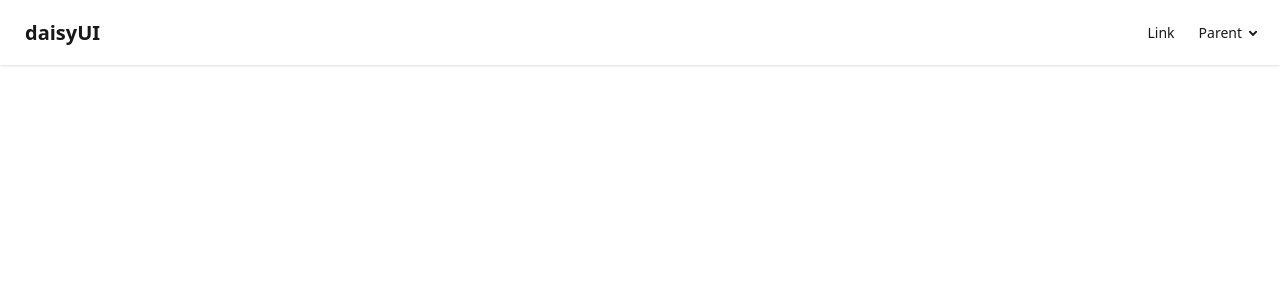
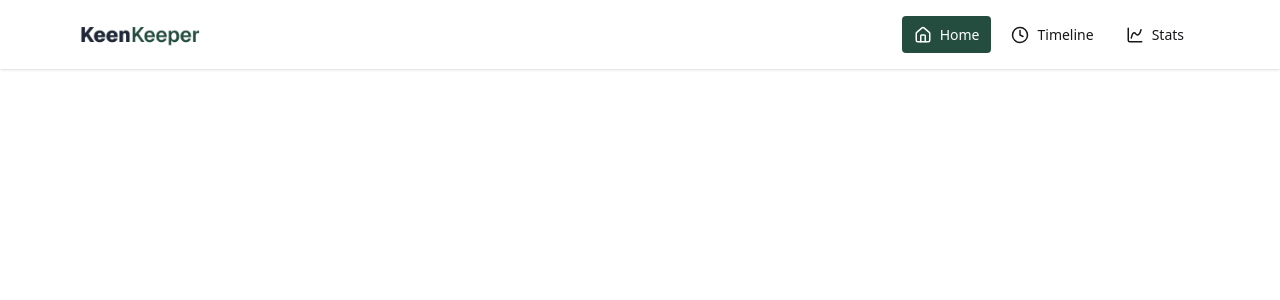
Before and after one commit to maria24680/B13-A7-Keen-Keeper, a Next.js app: page / in a window 1280 px wide. Shown: the top 300 px of the page. Built offline with nearby package versions, Linux system fonts and the light colour scheme.

Commit message:
Navbar done

```diff
--- a/next.config.mjs
+++ b/next.config.mjs
@@ -3,4 +3,6 @@ const nextConfig = {
   /* config options here */
 };
 
+
+
 export default nextConfig;
--- a/public/friends.json
+++ b/public/friends.json
@@ -0,0 +1,98 @@
+[
+  {
+    "id": 1,
+    "name": "Aarif Rahman",
+    "picture": "https://randomuser.me/api/portraits/men/32.jpg",
+    "email": "aarif.rahman@gmail.com",
+    "days_since_contact": 18,
+    "status": "overdue",
+    "tags": ["university", "best friend"],
+    "bio": "Met during CSE first year. We still discuss tech ideas and startup dreams.",
+    "goal": 14,
+    "next_due_date": "2025-07-05"
+  },
+  {
+    "id": 2,
+    "name": "Nusrat Jahan",
+    "picture": "https://randomuser.me/api/portraits/women/45.jpg",
+    "email": "nusrat.jahan@yahoo.com",
+    "days_since_contact": 10,
+    "status": "almost due",
+    "tags": ["school", "close friend"],
+    "bio": "School friend who now works in a bank. We catch up over long phone calls.",
+    "goal": 12,
+    "next_due_date": "2025-07-18"
+  },
+  {
+    "id": 3,
+    "name": "Fahim Hasan",
+    "picture": "https://randomuser.me/api/portraits/men/76.jpg",
+    "email": "fahim.hasan@outlook.com",
+    "days_since_contact": 5,
+    "status": "on-track",
+    "tags": ["gaming", "online friend"],
+    "bio": "Met through online gaming. We play Valorant together on weekends.",
+    "goal": 14,
+    "next_due_date": "2025-07-25"
+  },
+  {
+    "id": 4,
+    "name": "Sabina Akter",
+    "picture": "https://randomuser.me/api/portraits/women/22.jpg",
+    "email": "sabina.akter@gmail.com",
+    "days_since_contact": 21,
+    "status": "overdue",
+    "tags": ["office", "colleague"],
+    "bio": "Worked together on a project internship. Always supportive and hardworking.",
+    "goal": 15,
+    "next_due_date": "2025-07-01"
+  },
+  {
+    "id": 5,
+    "name": "Imran Chowdhury",
+    "picture": "https://randomuser.me/api/portraits/men/15.jpg",
+    "email": "imran.chowdhury@mail.com",
+    "days_since_contact": 13,
+    "status": "almost due",
+    "tags": ["gym", "fitness buddy"],
+    "bio": "Gym partner who keeps me motivated. We share diet and workout tips.",
+    "goal": 14,
+    "next_due_date": "2025-07-17"
+  },
+  {
+    "id": 6,
+    "name": "Tania Sultana",
+    "picture": "https://randomuser.me/api/portraits/women/60.jpg",
+    "email": "tania.sultana@gmail.com",
+    "days_since_contact": 3,
+    "status": "on-track",
+    "tags": ["family friend"],
+    "bio": "Family friend who recently moved abroad. We stay connected via video calls.",
+    "goal": 10,
+    "next_due_date": "2025-07-28"
+  },
+  {
+    "id": 7,
+    "name": "Rakib Hossain",
+    "picture": "https://randomuser.me/api/portraits/men/51.jpg",
+    "email": "rakib.hossain@protonmail.com",
+    "days_since_contact": 16,
+    "status": "overdue",
+    "tags": ["startup", "mentor"],
+    "bio": "Senior who guides me in tech and freelancing. Very knowledgeable and helpful.",
+    "goal": 14,
+    "next_due_date": "2025-07-06"
+  },
+  {
+    "id": 8,
+    "name": "Mithila Karim",
+    "picture": "https://randomuser.me/api/portraits/women/30.jpg",
+    "email": "mithila.karim@gmail.com",
+    "days_since_contact": 7,
+    "status": "on-track",
+    "tags": ["book club", "creative"],
+    "bio": "We attend a monthly book club together and discuss novels and writing.",
+    "goal": 14,
+    "next_due_date": "2025-07-21"
+  }
+]
--- /dev/null
+++ b/src/app/Components/Navbar.jsx
@@ -0,0 +1,104 @@
+'use client'
+
+import { ChartSpline, Clock, Home } from 'lucide-react';
+import Image from 'next/image';
+
+import { usePathname } from 'next/navigation';
+
+import Link from 'next/link';
+
+const Navbar = () => {
+  const path = usePathname();
+const links = (
+  <>
+    <li>
+      <Link
+        href="/"
+        className={`flex items-center gap-2 px-3 py-2 rounded ${
+          path === "/" ? "bg-[#244D3F] text-white" : ""
+        }`}
+      >
+        <Home size={18} /> Home
+      </Link>
+    </li>
+
+    <li>
+      <Link
+        href="/timeline"
+        className={`flex items-center gap-2 px-3 py-2 rounded ${
+          path === "/timeline" ? "bg-[#244D3F] text-white" : ""
+        }`}
+      >
+        <Clock size={18} /> Timeline
+      </Link>
+    </li>
+
+    <li>
+      <Link
+        href="/stats"
+        className={`flex items-center gap-2 px-3 py-2 rounded ${
+          path === "/stats" ? "bg-[#244D3F] text-white" : ""
+        }`}
+      >
+        <ChartSpline size={18} /> Stats
+      </Link>
+    </li>
+  </>
+);
+
+
+  return (
+    <div className="navbar bg-base-50 shadow-sm px-4 md:px-10 lg:px-20">
+
+      {/* LEFT - LOGO */}
+      <div className="flex-1 flex items-center gap-2">
+        <Image
+          src="/logo.png"
+          alt="Logo"
+          width={40}
+          height={40}
+          className="w-30 h-10 object-contain"
+        />
+      </div>
+
+      {/* MOBILE MENU */}
+      <div className="flex-none lg:hidden">
+        <div className="dropdown dropdown-end">
+          <label tabIndex={0} className="btn btn-ghost">
+            <svg
+              xmlns="http://www.w3.org/2000/svg"
+              className="h-6 w-6"
+              fill="none"
+              viewBox="0 0 24 24"
+              stroke="currentColor"
+            >
+              <path
+                strokeLinecap="round"
+                strokeLinejoin="round"
+                strokeWidth="2"
+                d="M4 6h16M4 12h16M4 18h16"
+              />
+            </svg>
+          </label>
+
+          <ul
+            tabIndex={0}
+            className="menu dropdown-content mt-3 p-2 shadow bg-base-100 rounded-box w-52"
+          >
+        {links}
+          </ul>
+        </div>
+      </div>
+
+      {/* DESKTOP MENU */}
+      <div className="hidden lg:flex flex-none">
+        <ul className="menu menu-horizontal px-1 gap-2">
+       {links}
+        </ul>
+      </div>
+
+    </div>
+  );
+};
+
+export default Navbar;
--- a/src/app/[friendsid]/page.jsx
+++ /dev/null
@@ -1,10 +0,0 @@
-import React from 'react';
-
-const page = () => {
-    return(
-        <div>
-            This is
-        </div>
-    );
-};
-export default page;
--- a/src/app/layout.js
+++ b/src/app/layout.js
@@ -1,6 +1,6 @@
 import { Geist, Geist_Mono } from "next/font/google";
 import "./globals.css";
-
+import Navbar from "./Components/Navbar"
 const geistSans = Geist({
   variable: "--font-geist-sans",
   subsets: ["latin"],
@@ -23,7 +23,7 @@ export default function RootLayout({ children }) {
       data-theme="light"
       className={`${geistSans.variable} ${geistMono.variable} h-full antialiased`}
     >
-      <body className="min-h-full flex flex-col">{children}</body>
+      <body className="min-h-full flex flex-col"><Navbar></Navbar>{children}</body>
     </html>
   );
 }
--- a/src/app/page.js
+++ b/src/app/page.js
@@ -1,26 +1,13 @@
+
+import Navbar from "./Components/Navbar";
+
+export default function Home() {
+  return(
+
+  <>
 
 
-export default function Home() {
-  return (
-   <div class="navbar bg-base-100 shadow-sm">
-  <div class="flex-1">
-    <a class="btn btn-ghost text-xl">daisyUI</a>
-  </div>
-  <div class="flex-none">
-    <ul class="menu menu-horizontal px-1">
-      <li><a>Link</a></li>
-      <li>
-        <details>
-          <summary>Parent</summary>
-          <ul class="bg-base-100 rounded-t-none p-2">
-            <li><a>Link 1</a></li>
-            <li><a>Link 2</a></li>
-          </ul>
-        </details>
-      </li>
-    </ul>
-  </div>
-</div>
+  </>
 
-  );
-}
+);
+   }
```
